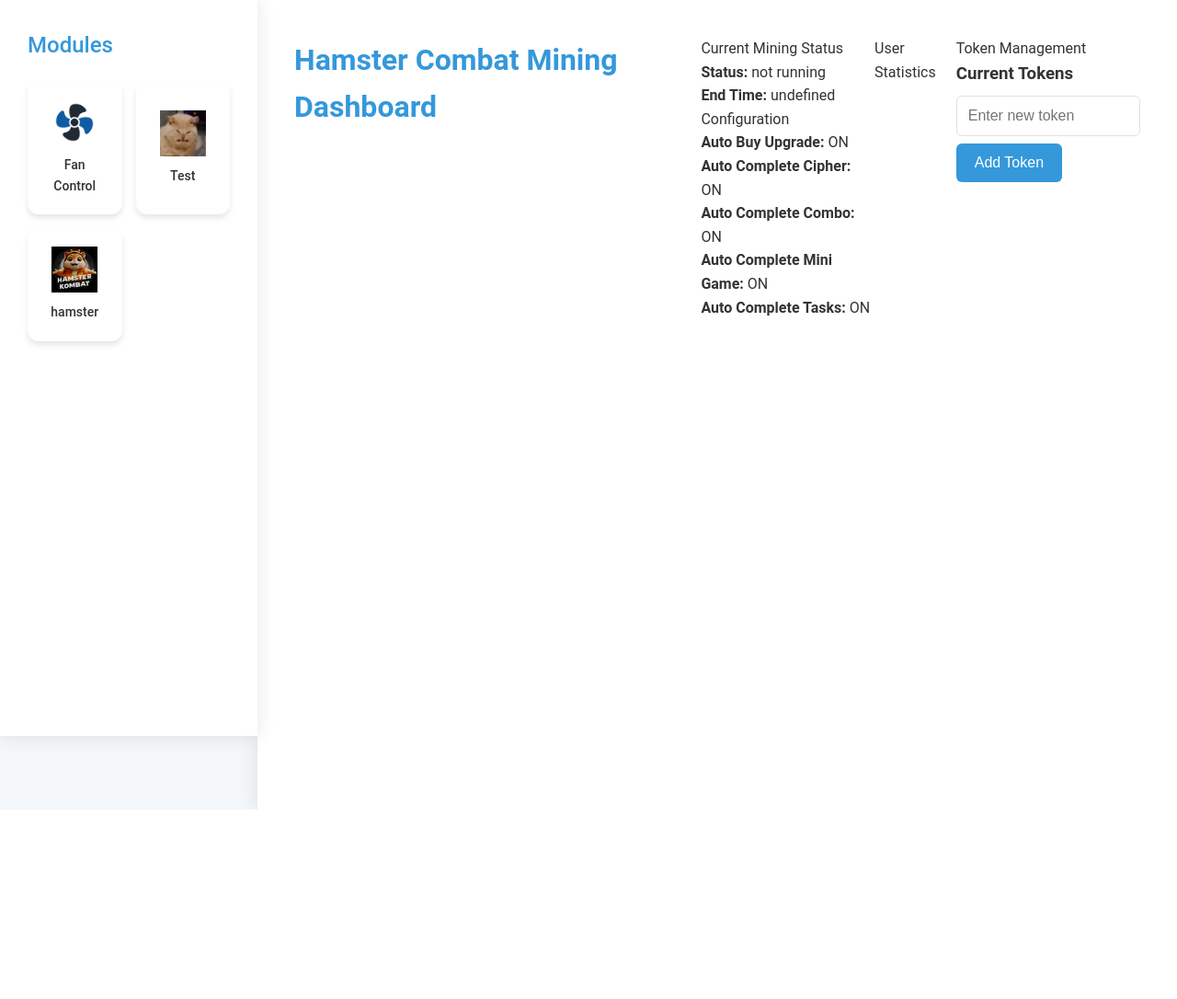
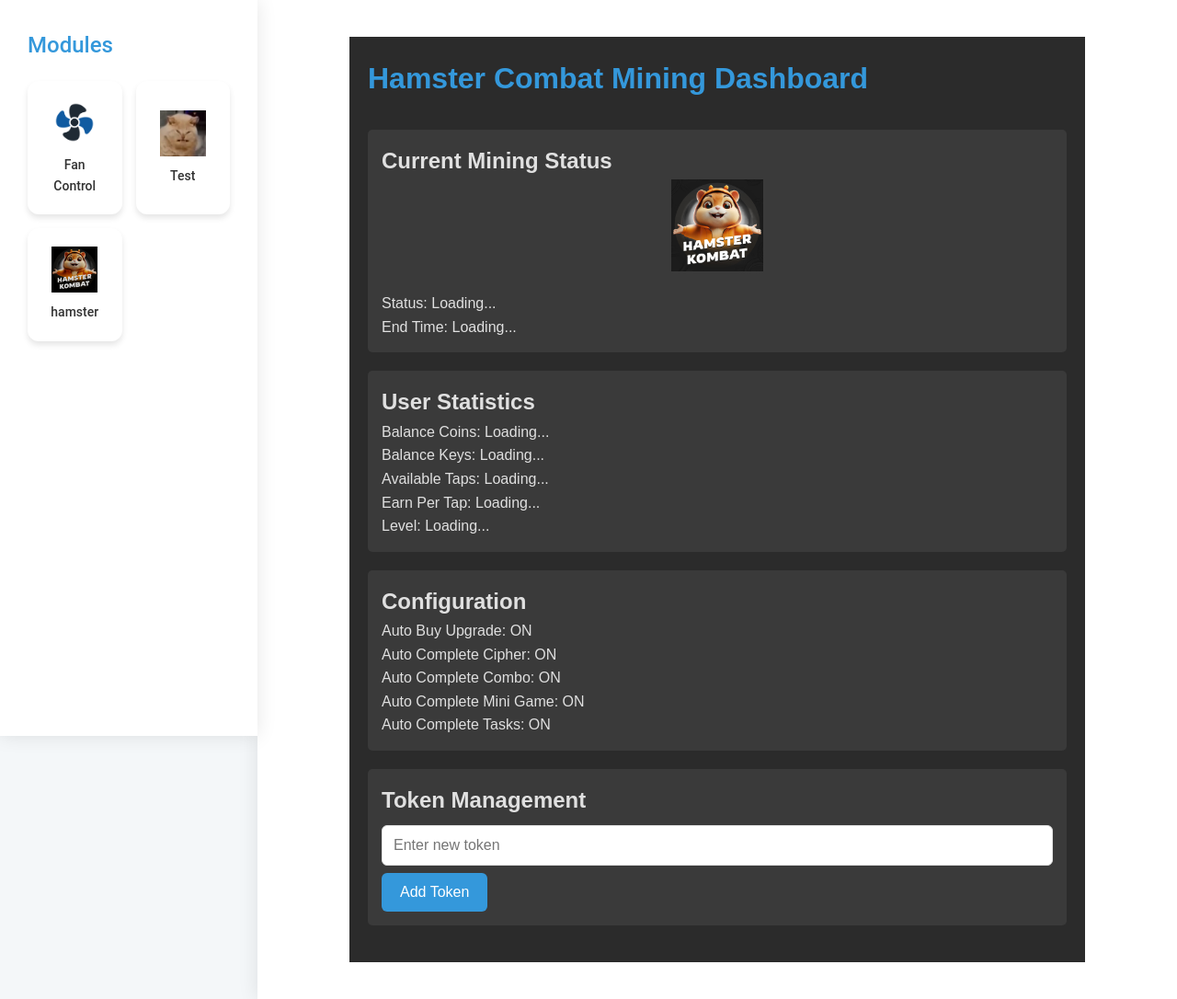
Before and after one commit to Vasysik/RPiModules, a Flask app: page /hamster/ in a window 1280 px wide. Shown: the whole page at 92% size. Before the commit the page ends 880 px from the top, so only its background shows below. Run offline with Flask 3, Linux system fonts and the light colour scheme; data that the repository does not hold is empty.

Commit message:
Bugs fix

```diff
--- /dev/null
+++ b/modules/hamster/static/hamster.css
@@ -0,0 +1,25 @@
+.hamster-combat-container {
+    max-width: 800px;
+    margin: 0 auto;
+    padding: 20px;
+    background-color: #2b2b2b;
+    color: #e0e0e0;
+    font-family: Arial, sans-serif;
+}
+
+.status-section, .user-stats-section, .config-section, .token-section {
+    background-color: #3a3a3a;
+    border-radius: 5px;
+    padding: 15px;
+    margin-bottom: 20px;
+}
+
+.hamster-image-container {
+    text-align: center;
+    margin-bottom: 15px;
+}
+
+#hamster-image {
+    width: 100px;
+    height: 100px;
+}
--- a/modules/hamster/static/hamster.js
+++ b/modules/hamster/static/hamster.js
@@ -1,93 +1,66 @@
 document.addEventListener('DOMContentLoaded', function() {
-    fetchData('/hamster/api/status', 'status-container', renderStatus);
-    fetchData('/hamster/api/config', 'config-container', renderConfig);
-    fetchData('/hamster/api/current', 'current-container', renderCurrent);
-    fetchTokens();
+    function loadData() {
+        fetch('/hamster/api/current')
+            .then(response => response.json())
+            .then(data => {
+                document.getElementById('current-status').textContent = data.status;
+                document.getElementById('end-time').textContent = data.endString;
+                document.getElementById('balance-coins').textContent = data.wasys.balanceCoins;
+                document.getElementById('balance-keys').textContent = data.wasys.balanceKeys;
+                document.getElementById('available-taps').textContent = data.wasys.availableTaps;
+                document.getElementById('earn-per-tap').textContent = data.wasys.earnPerTap;
+                document.getElementById('user-level').textContent = data.wasys.level;
             });
 
-function fetchData(url, containerId, renderFunction) {
-    fetch(url)
+        fetch('/hamster/api/config')
             .then(response => response.json())
-        .then(data => renderFunction(data, containerId))
-        .catch(error => console.error('Error:', error));
+            .then(data => {
+                document.getElementById('auto-buy-upgrade').textContent = data['Auto Buy Upgrade'];
+                document.getElementById('auto-complete-cipher').textContent = data['Auto Complete Cipher'];
+                document.getElementById('auto-complete-combo').textContent = data['Auto Complete Combo'];
+                document.getElementById('auto-complete-mini-game').textContent = data['Auto Complete Mini Game'];
+                document.getElementById('auto-complete-tasks').textContent = data['Auto Complete Tasks'];
+            });
+
+        loadTokens();
     }
 
-function renderStatus(data, containerId) {
-    const container = document.getElementById(containerId);
-    container.innerHTML = `
-        <p><strong>Status:</strong> ${data.status}</p>
-        <p><strong>End Time:</strong> ${data.endString}</p>
-    `;
-}
-
-function renderConfig(data, containerId) {
-    const container = document.getElementById(containerId);
-    container.innerHTML = Object.entries(data)
-        .map(([key, value]) => `<p><strong>${key}:</strong> ${value}</p>`)
-        .join('');
-}
-
-function renderCurrent(data, containerId) {
-    const container = document.getElementById(containerId);
-    container.innerHTML = Object.entries(data)
-        .map(([user, userData]) => `
-            <h3>${user}</h3>
-            <p><strong>Balance Coins:</strong> ${userData.balanceCoins}</p>
-            <p><strong>Balance Keys:</strong> ${userData.balanceKeys}</p>
-            <p><strong>Available Taps:</strong> ${userData.availableTaps}</p>
-            <p><strong>Earn Per Tap:</strong> ${userData.earnPerTap}</p>
-            <p><strong>Level:</strong> ${userData.level}</p>
-        `)
-        .join('');
-}
-
-function fetchTokens() {
+    function loadTokens() {
         fetch('/hamster/api/tokens')
             .then(response => response.json())
             .then(tokens => {
-            const tokenList = document.getElementById('tokenList');
+                const tokenList = document.getElementById('token-list');
                 tokenList.innerHTML = tokens.map(token =>
-                `<li>${token} <button class="btn btn-sm btn-danger" onclick="removeToken('${token}')">Remove</button></li>`
+                    `<div>${token} <button onclick="removeToken('${token}')">Remove</button></div>`
                 ).join('');
-        })
-        .catch(error => console.error('Error:', error));
+            });
     }
 
     function removeToken(token) {
         fetch('/hamster/api/tokens', {
             method: 'DELETE',
-        headers: {
-            'Content-Type': 'application/json',
-        },
-        body: JSON.stringify({ token: token }),
+            headers: { 'Content-Type': 'application/json' },
+            body: JSON.stringify({ token: token })
         })
         .then(response => response.json())
-    .then(data => {
-        if (data.message) {
-            fetchTokens();
-        } else {
-            alert('Error removing token');
-        }
-    });
+        .then(() => loadTokens());
     }
 
-document.getElementById('addTokenForm').addEventListener('submit', function(e) {
-    e.preventDefault();
-    const token = document.getElementById('newToken').value;
+    document.getElementById('add-token').addEventListener('click', function() {
+        const token = document.getElementById('new-token').value;
         fetch('/hamster/api/tokens', {
             method: 'POST',
-        headers: {
-            'Content-Type': 'application/json',
-        },
-        body: JSON.stringify({ token: token }),
+            headers: { 'Content-Type': 'application/json' },
+            body: JSON.stringify({ token: token })
         })
         .then(response => response.json())
-    .then(data => {
-        if (data.message) {
-            fetchTokens();
-            document.getElementById('newToken').value = '';
-        } else {
-            alert('Error adding token');
-        }
+        .then(() => {
+            loadTokens();
+            document.getElementById('new-token').value = '';
         });
     });
+
+    loadData();
+
+    setInterval(loadData, 30000);
+});
--- a/modules/hamster/templates/hamster.html
+++ b/modules/hamster/templates/hamster.html
@@ -5,67 +5,54 @@
     <meta name="viewport" content="width=device-width, initial-scale=1.0">
     <title>Hamster Combat</title>
     <script src="{{ url_for('hamster.static', filename='hamster.js') }}"></script>
+    <link rel="stylesheet" href="{{ url_for('hamster.static', filename='hamster.css') }}">
 </head>
 <body>
     {% extends "base_layout.html" %}
+    {% block content %}
 
-    {% block content %}
-    <div class="container">
-        <h1 class="mt-4 mb-4">Hamster Combat Mining Dashboard</h1>
+    <div class="hamster-combat-container">
+        <h1>Hamster Combat Mining Dashboard</h1>
 
-        <div class="row">
-            <div class="col-md-6">
-                <div class="card mb-4">
-                    <div class="card-header">Current Mining Status</div>
-                    <div class="card-body" id="status-container">
-                        <!-- Status data will be inserted here -->
-                    </div>
-                </div>
+        <div class="status-section">
+            <h2>Current Mining Status</h2>
+            <div class="hamster-image-container">
+                <img src="{{ url_for('hamster.static', filename='hamster_icon.png') }}" id="hamster-image" alt="Hamster Icon">
             </div>
-
-            <div class="col-md-6">
-                <div class="card mb-4">
-                    <div class="card-header">Configuration</div>
-                    <div class="card-body" id="config-container">
-                        <!-- Config data will be inserted here -->
-                    </div>
-                </div>
-            </div>
+            <p>Status: <span id="current-status">Loading...</span></p>
+            <p>End Time: <span id="end-time">Loading...</span></p>
         </div>
 
-        <div class="row">
-            <div class="col-md-12">
-                <div class="card mb-4">
-                    <div class="card-header">User Statistics</div>
-                    <div class="card-body" id="current-container">
-                        <!-- Current data will be inserted here -->
-                    </div>
-                </div>
-            </div>
+        <div class="user-stats-section">
+            <h2>User Statistics</h2>
+            <p>Balance Coins: <span id="balance-coins">Loading...</span></p>
+            <p>Balance Keys: <span id="balance-keys">Loading...</span></p>
+            <p>Available Taps: <span id="available-taps">Loading...</span></p>
+            <p>Earn Per Tap: <span id="earn-per-tap">Loading...</span></p>
+            <p>Level: <span id="user-level">Loading...</span></p>
         </div>
 
-        <div class="row">
-            <div class="col-md-12">
-                <div class="card mb-4">
-                    <div class="card-header">Token Management</div>
-                    <div class="card-body">
-                        <h3>Current Tokens</h3>
-                        <ul id="tokenList">
-                            <!-- Token list will be inserted here -->
-                        </ul>
-                        <form id="addTokenForm">
-                            <div class="input-group mb-3">
-                                <input type="text" class="form-control" id="newToken" placeholder="Enter new token">
-                                <div class="input-group-append">
-                                    <button class="btn btn-primary" type="submit">Add Token</button>
-                                </div>
-                            </div>
-                        </form>
-                    </div>
-                </div>
+        <div class="config-section">
+            <h2>Configuration</h2>
+            <p>Auto Buy Upgrade: <span id="auto-buy-upgrade">Loading...</span></p>
+            <p>Auto Complete Cipher: <span id="auto-complete-cipher">Loading...</span></p>
+            <p>Auto Complete Combo: <span id="auto-complete-combo">Loading...</span></p>
+            <p>Auto Complete Mini Game: <span id="auto-complete-mini-game">Loading...</span></p>
+            <p>Auto Complete Tasks: <span id="auto-complete-tasks">Loading...</span></p>
+        </div>
+
+        <div class="token-section">
+            <h2>Token Management</h2>
+            <div id="token-list">
+                <!-- Tokens will be inserted here -->
+            </div>
+            <div class="token-input">
+                <input type="text" id="new-token" placeholder="Enter new token">
+                <button id="add-token">Add Token</button>
             </div>
         </div>
     </div>
+
     {% endblock %}
 </body>
 </html>
```
Also changed, not shown: modules/fan_control/static/fan_control.css (+0 -16 lines). Lines whose indentation alone changed are shown as unchanged.
